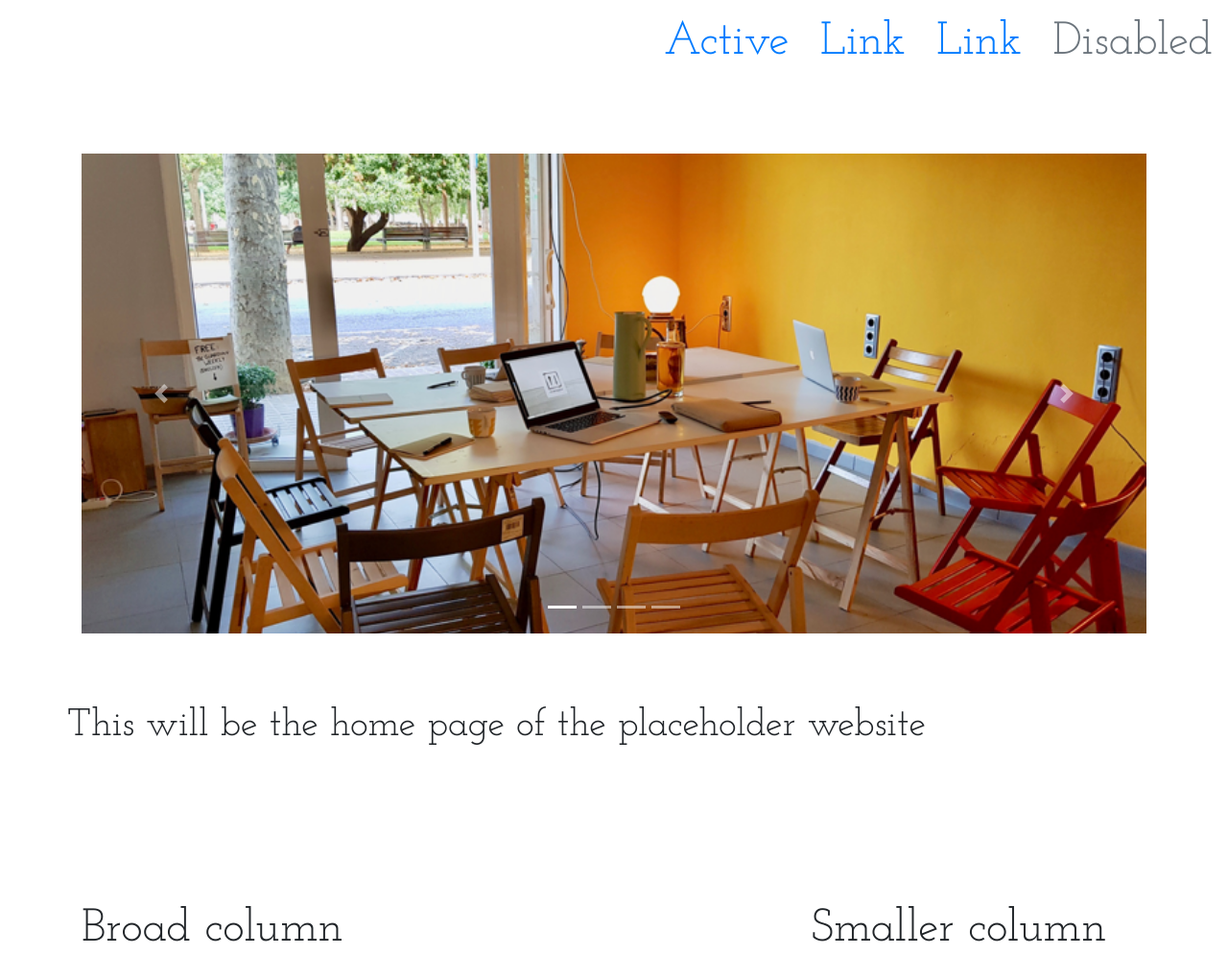
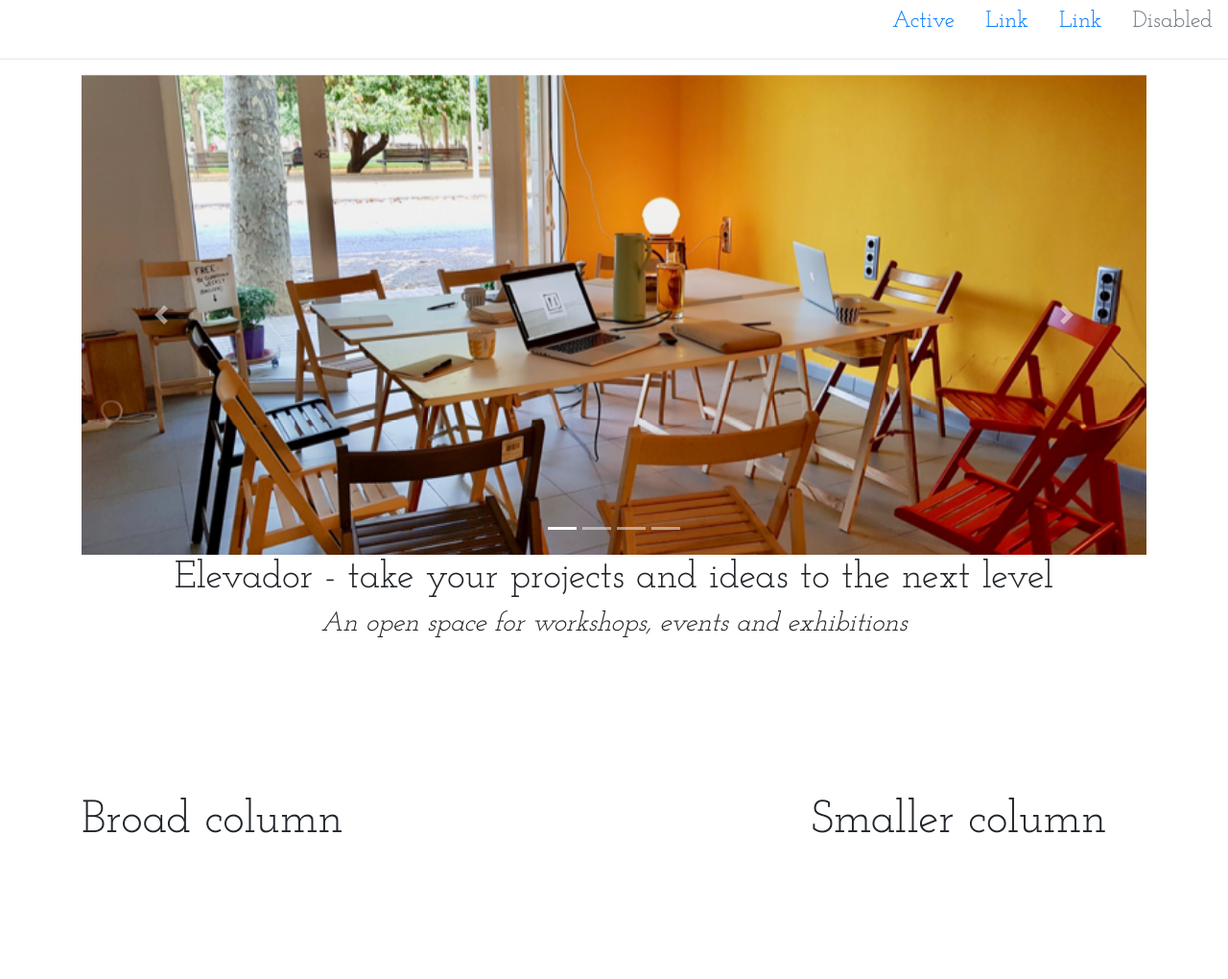
Before and after one commit to Jethet/project-elevador, a Django app: page / in a window 1280 px wide. Shown: the top 1020 px of the page at 96% size. Run offline with Django 3.2, Linux system fonts and the light colour scheme; some libraries are stand-ins or nearby versions.

Commit message:
Adjust font size for nav bar, add line and center text

```diff
--- a/placeholder/templates/home.html
+++ b/placeholder/templates/home.html
@@ -20,6 +20,7 @@
 </head>
 
 <header>
+  <h4>
   <ul class="nav justify-content-end">
     <li class="nav-item">
       <a class="nav-link active" href="#">Active</a>
@@ -34,8 +35,9 @@
       <a class="nav-link disabled" href="#" tabindex="-1" aria-disabled="true">Disabled</a>
     </li>
   </ul>
+  </h4>
+  <hr>
 </header>
-<br>
 
 <body>
 
@@ -75,10 +77,10 @@
       </div>
     </div>
   </div>
-  <br>
   <div class="container">
-    <div class="row">
-      <h1>This will be the home page of the placeholder website</h1>
+    <div class="row justify-content-center">
+      <h1>Elevador - take your projects and ideas to the next level</h1>
+      <h3><i>An open space for workshops, events and exhibitions</i></h3>
     </div>
     <br>
     <br>
```
